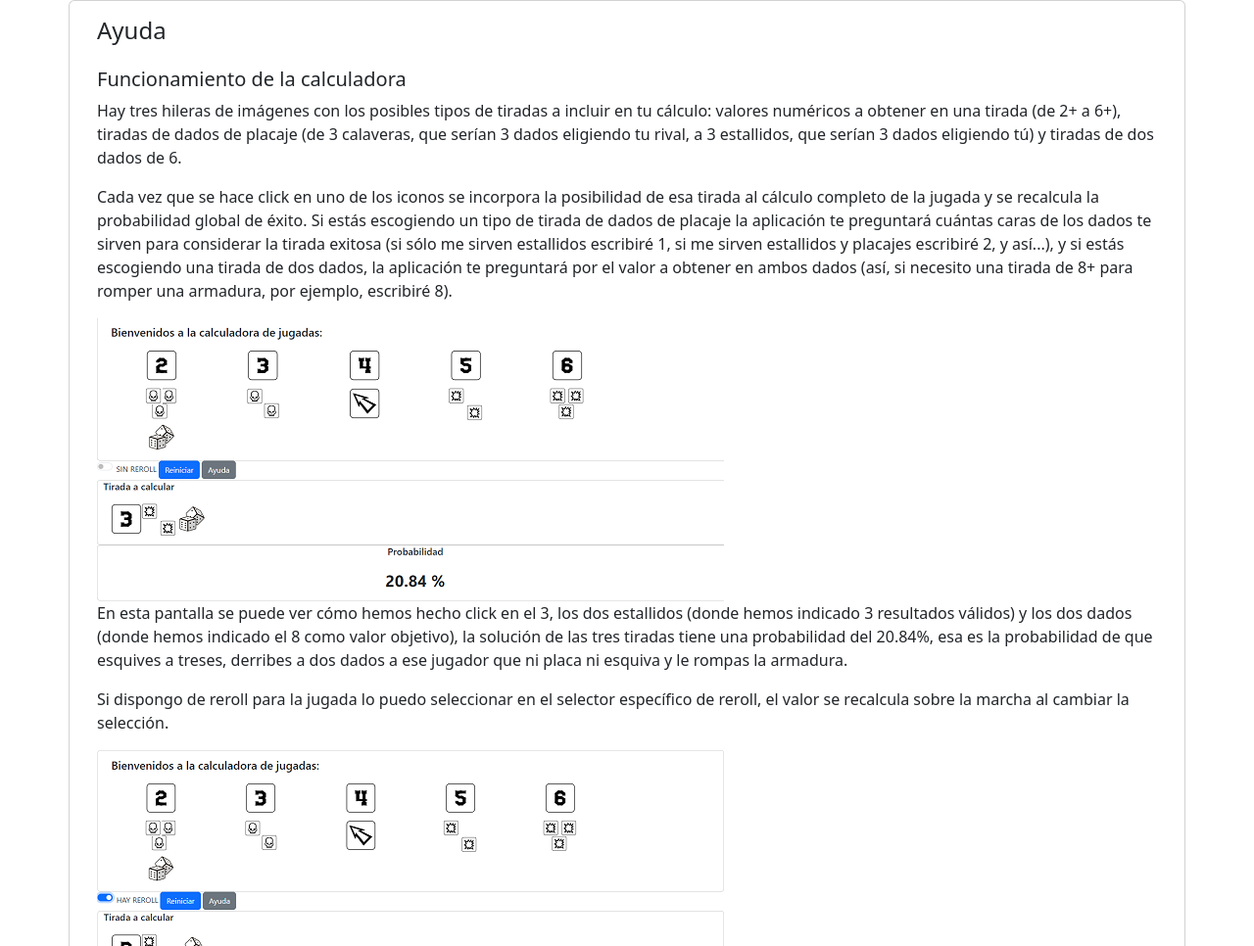
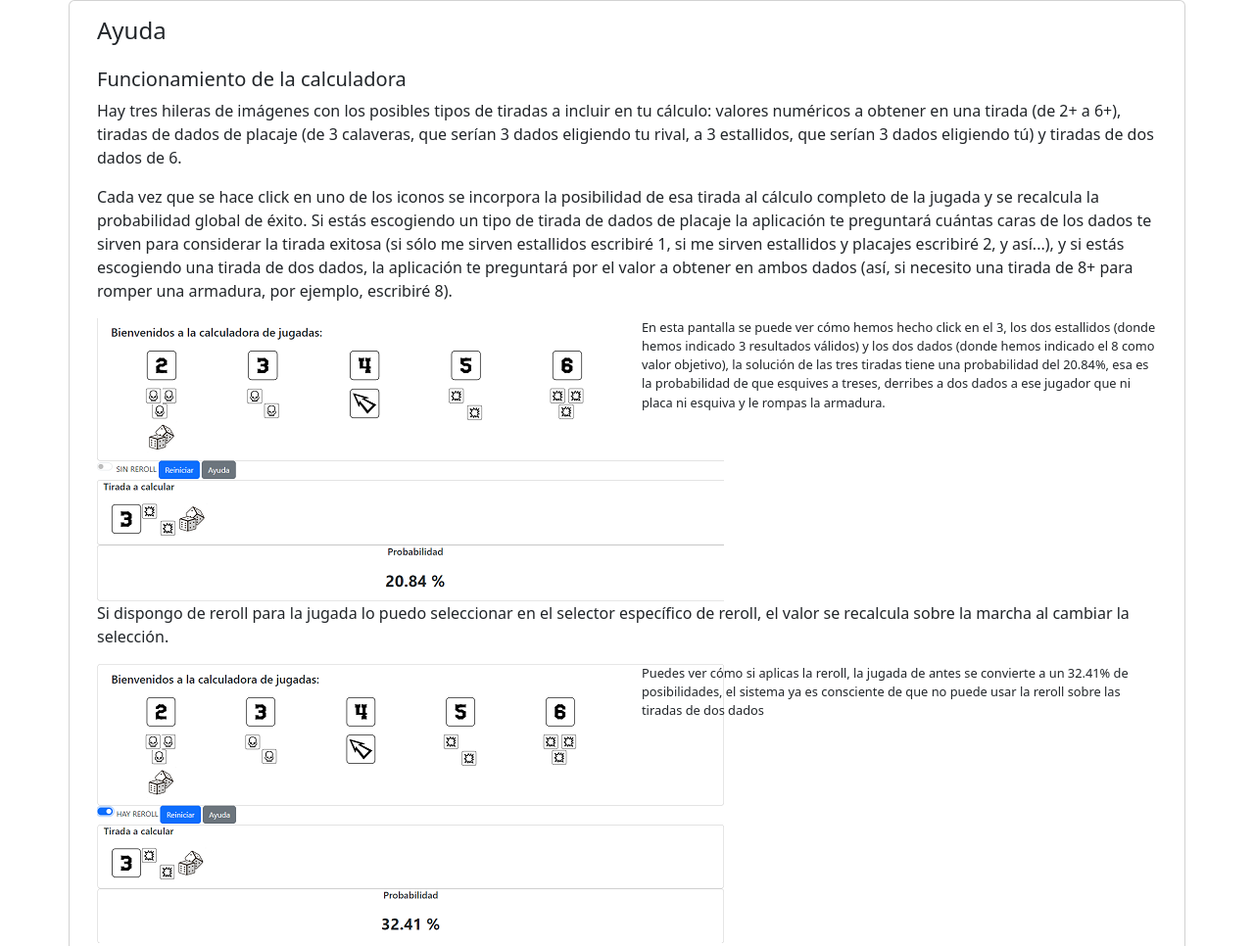
Before and after one commit to Bardobrave/BBCalc, a plain HTML site: page help.html in a window 1280 px wide. Shown: the top 966 px of the page at 98% size. Drawn offline with nearby package versions, Linux system fonts and the light colour scheme.

Commit message:
Add files via upload

```diff
--- a/assets/css/calculadora.css
+++ b/assets/css/calculadora.css
@@ -26,3 +26,13 @@
 .bluish {
 	border: 1px solid #00f;
 }
+
+.comentario {
+	font-size: 0.8em;
+	padding-left:15px;
+}
+
+.sidebyside {
+	width:50%;
+	float:left;
+}
```
